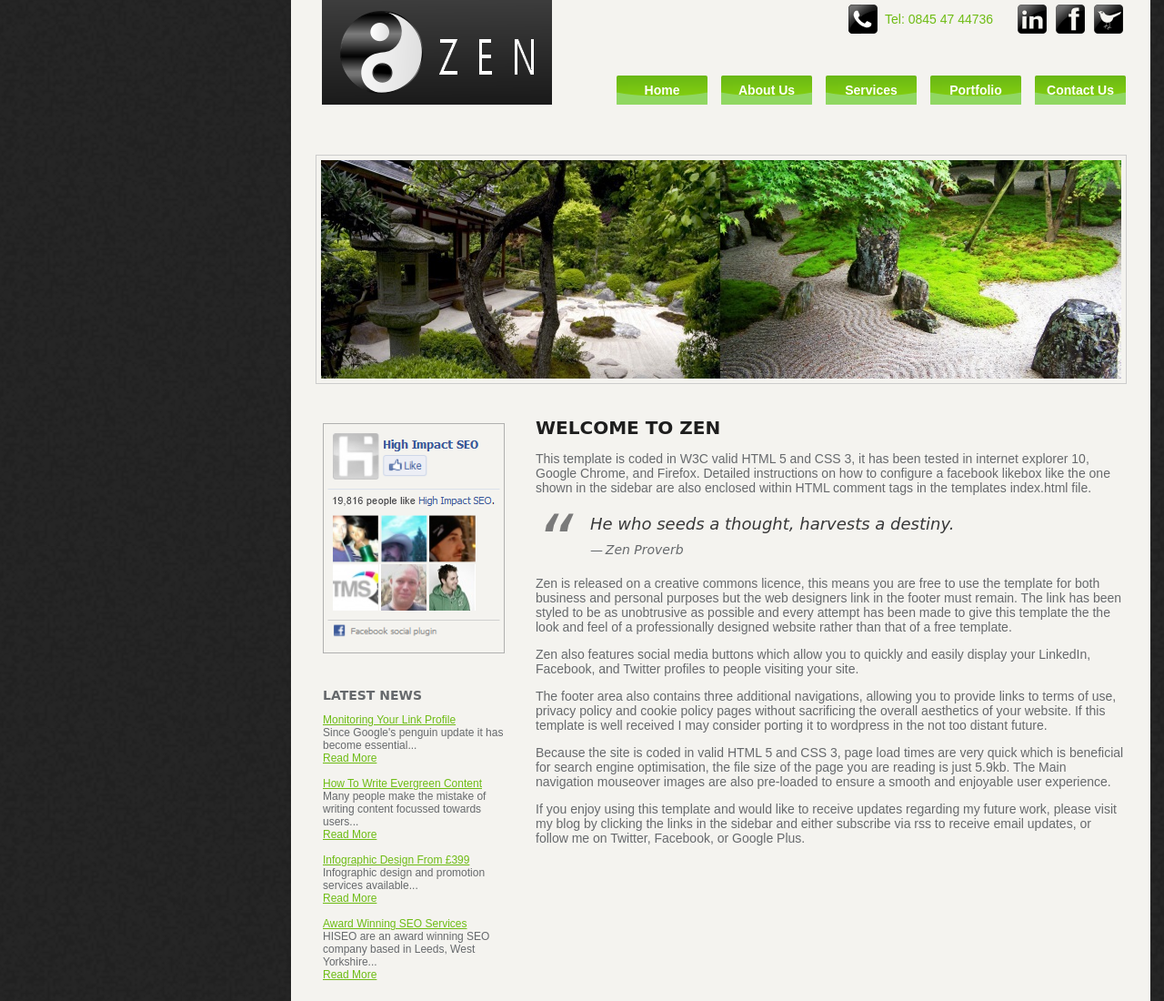
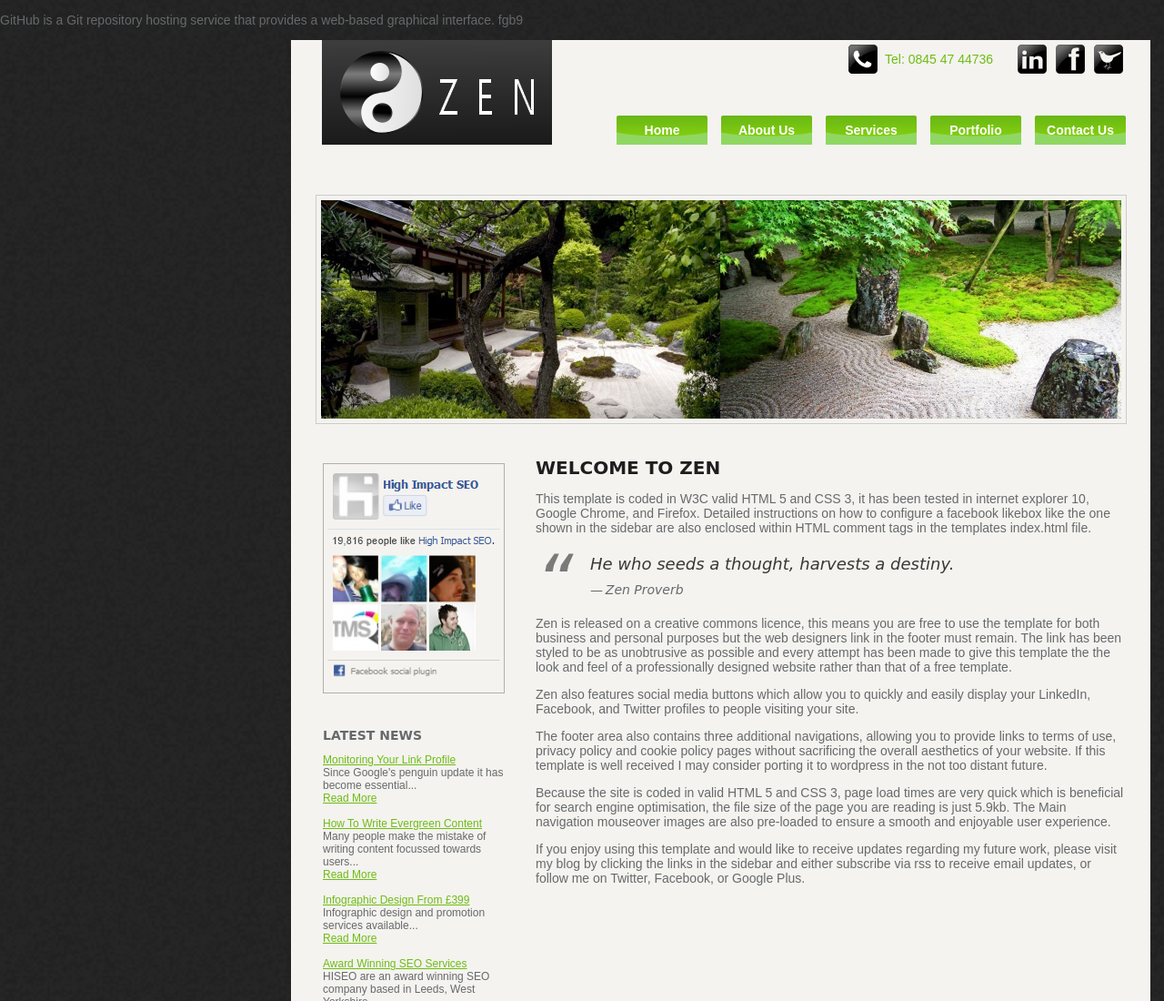
Before and after one commit to git-wirtz-9/hello-world-fgb9, a plain HTML site: page ZEN/index.html in a window 1280 px wide. Shown: the top 1100 px of the page at 91% size. Drawn offline with Linux system fonts and the light colour scheme; a web font is replaced by a local one.

Commit message:
Add paragraph to index.html fgb9

```diff
--- a/ZEN/index.html
+++ b/ZEN/index.html
@@ -11,6 +11,9 @@
 </head>
 <body>
 <!-- Paste Facebook LikeBox Javascript Here -->
+
+<p>GitHub is a Git repository hosting service that provides a web-based graphical interface. fgb9</p>
+
 <div class="wrap">
 <div class="header">
 <div class="topbar">
```
